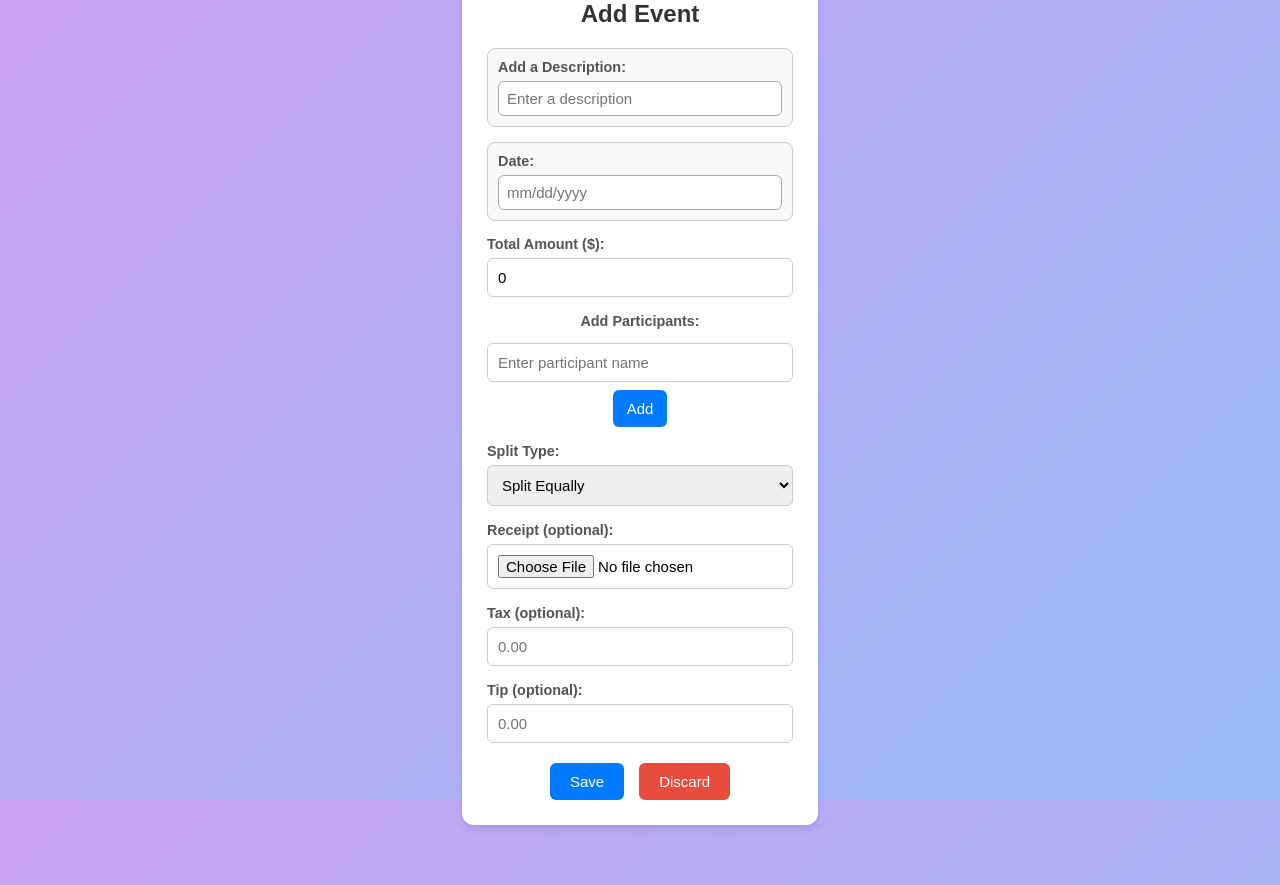
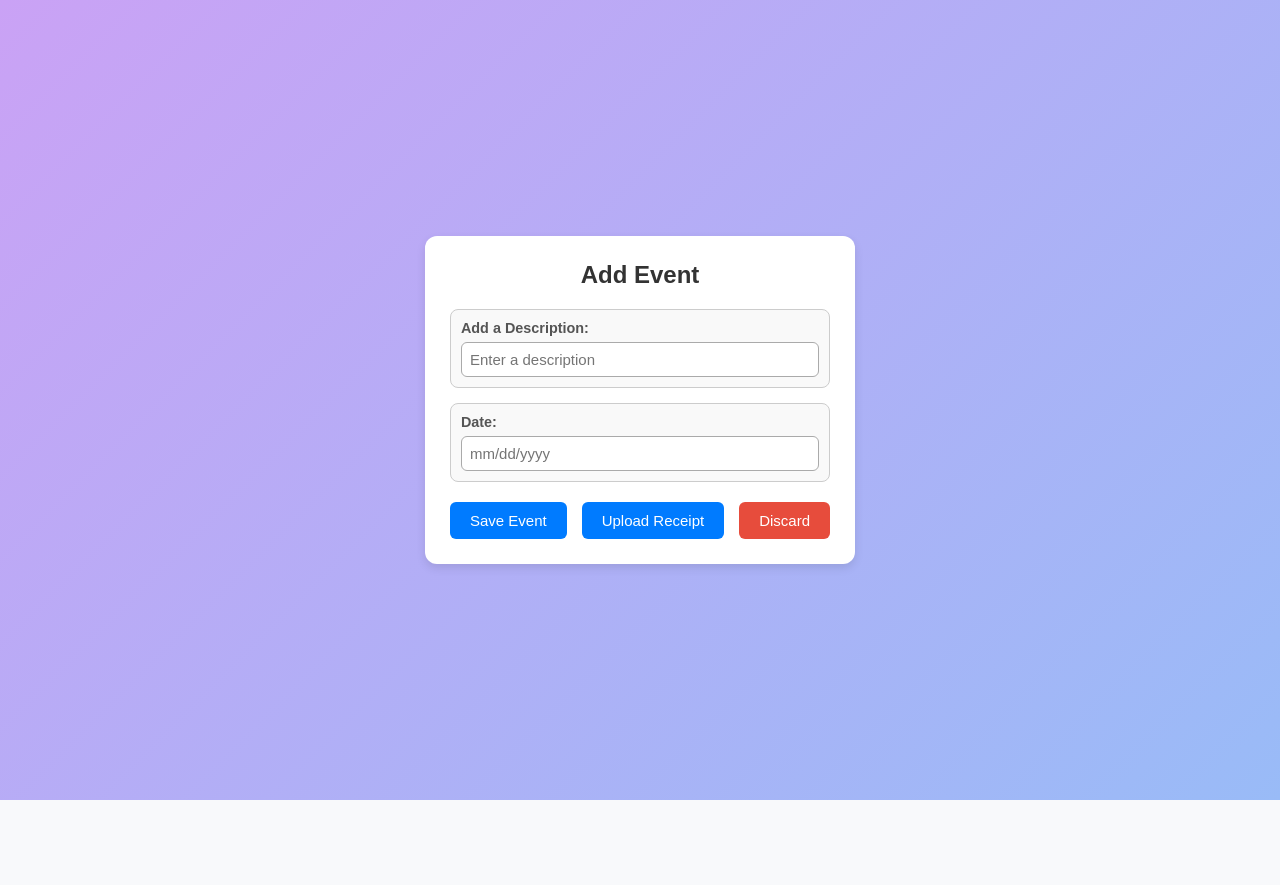
Before and after one commit to Kirthika-Ashokkumar/Splitseez, a React (Create React App) app in the folder frontend_files/: page /events in a window 1280 px wide. After the commit the page ends 800 px from the top, so only its background shows below. Built offline with nearby package versions, Linux system fonts and the light colour scheme.

Commit message:
Update EventPage.js

```diff
--- a/frontend_files/src/EventPage.js
+++ b/frontend_files/src/EventPage.js
@@ -1,59 +1,16 @@
 import React, { useState } from "react";
+import { useNavigate } from "react-router-dom";
 import "./EventPage.css";
 
 const API_BASE = "http://localhost:4000";
 
 function EventPage() {
-  const [participants, setParticipants] = useState([]);
-  const [newParticipant, setNewParticipant] = useState("");
+  const navigate = useNavigate();
 
-  const [splitType, setSplitType] = useState("equal");
-  const [amount, setAmount] = useState(0);
   const [description, setDescription] = useState("");
   const [date, setDate] = useState("");
 
-  const [percentages, setPercentages] = useState({});
-  const [items, setItems] = useState([{ name: "", user: "", amount: "" }]);
-
-  //receipt and tax/tip (optional)
-  const [receiptFile, setReceiptFile] = useState(null);
-  const [tax, setTax] = useState("");
-  const [tip, setTip] = useState("");
-
-  // Add participant
-  const handleAddParticipant = () => {
-    const name = newParticipant.trim();
-    if (!name) return;
-    if (participants.includes(name)) {
-      alert("Participant already added.");
-      return;
-    }
-    setParticipants([...participants, name]);
-    setNewParticipant("");
-  };
-
-  // Percentage & Item handlers
-  const handlePercentageChange = (participant, value) => {
-    setPercentages({ ...percentages, [participant]: value });
-  };
-
-  const handleAddItem = () => {
-    setItems([...items, { name: "", user: "", amount: "" }]);
-  };
-
-  const handleItemChange = (index, field, value) => {
-    const updated = [...items];
-    updated[index][field] = value;
-    setItems(updated);
-  };
-
-  // Optional receipt file change
-  const handleReceiptChange = (e) => {
-    const file = e.target.files?.[0];
-    setReceiptFile(file || null);
-  };
-
-  // Save event(POST /Event (JWT)). If receipt selected, POST /Receipt (multipart + JWT)
+  // Save event (creates the event only: title + date)
   const handleSaveEvent = async () => {
     const token = localStorage.getItem("token");
     if (!token) {
@@ -61,18 +18,14 @@ function EventPage() {
       return;
     }
 
-    // minimal checks
     if (!description.trim()) return alert("Please add a description.");
     if (!date.trim()) return alert("Please add a date (mm/dd/yyyy).");
-    if (participants.length === 0) return alert("Please add at least one participant.");
 
     try {
-      //Create the event
       const eventPayload = {
         title: description,
+        // backend EventSchema.date is a Date, so send ISO string
         date: date ? new Date(date).toISOString() : undefined,
-        //map names/emails with userIds
-        participants,
       };
 
       const createRes = await fetch(`${API_BASE}/Event`, {
@@ -92,54 +45,36 @@ function EventPage() {
       }
 
       const created = await createRes.json();
-      const eventId = created?.event?._id || created?.event?.id || created?._id || created?.id;
+      const eventId =
+        created?.event?._id ||
+        created?.event?.id ||
+        created?._id ||
+        created?.id;
 
-      //upload receipt image (optional)
-      if (receiptFile && eventId) {
-        const formData = new FormData();
-        formData.append("receiptImage", receiptFile);
-        formData.append("event", eventId);
-        if (tax !== "") formData.append("tax", String(tax));
-        if (tip !== "") formData.append("tip", String(tip));
+      if (eventId) {
+        // store so ReceiptPage can attach its receipt to this event
+        localStorage.setItem("lastEventId", eventId);
+      }
 
-        const receiptRes = await fetch(`${API_BASE}/Receipt`, {
-          method: "POST",
-          headers: {
-            Authorization: `Bearer ${token}`,
-          },
-          body: formData,
-        });
-
-        if (!receiptRes.ok) {
-          const text = await receiptRes.text();
-          console.error("Receipt upload failed:", receiptRes.status, text);
-          alert("Event saved, but receipt upload failed.");
-        } else {
-          alert("Event and receipt uploaded successfully!");
-        }
-      } else {
-        // No receipt selected
-        alert("Event saved successfully!");
-      }
+      alert("Event saved successfully!");
+      // keep your existing behavior: go back to dashboard
+      navigate("/dashboard");
     } catch (err) {
       console.error(err);
       alert("Could not connect to backend server.");
     }
   };
 
-  // Discard event
+  // Discard
   const handleDiscard = () => {
     if (!window.confirm("Discard all changes?")) return;
     setDescription("");
     setDate("");
-    setAmount(0);
-    setParticipants([]);
-    setNewParticipant("");
-    setPercentages({});
-    setItems([{ name: "", user: "", amount: "" }]);
-    setReceiptFile(null);
-    setTax("");
-    setTip("");
+  };
+
+  // go to receipt page (to upload receipt + add amount/participants/splits)
+  const handleUploadReceiptClick = () => {
+    navigate("/receipt");
   };
 
   return (
@@ -171,174 +106,20 @@ function EventPage() {
           />
         </div>
 
-        {/* Amount */}
-        <div className="form-group">
-          <label htmlFor="amount">Total Amount ($):</label>
-          <input
-            type="number"
-            id="amount"
-            value={amount}
-            onChange={(e) => setAmount(Number(e.target.value))}
-            placeholder="0.00"
-            min="0"
-            step="0.01"
-          />
-        </div>
-
-        {/* Participants */}
-        <div className="form-group participants">
-          <label htmlFor="participants">Add Participants:</label>
-          <input
-            type="text"
-            id="participants"
-            placeholder="Enter participant name"
-            value={newParticipant}
-            onChange={(e) => setNewParticipant(e.target.value)}
-          />
-          <button type="button" onClick={handleAddParticipant}>
-            Add
-          </button>
-        </div>
-
-        {/* Dropdown for participants */}
-        {participants.length > 0 && (
-          <div className="participant-dropdown">
-            <label>Participants List:</label>
-            <select id="participantDropdown">
-              {participants.map((p, i) => (
-                <option key={i}>{p}</option>
-              ))}
-            </select>
-          </div>
-        )}
-
-        {/* Split Type*/}
-        <div className="form-group">
-          <label htmlFor="splitType">Split Type:</label>
-          <select
-            id="splitType"
-            value={splitType}
-            onChange={(e) => setSplitType(e.target.value)}
-          >
-            <option value="equal">Split Equally</option>
-            <option value="percentage">Split by Percentage</option>
-            <option value="itemize">Itemize</option>
-          </select>
-        </div>
-
-        {/* Equal Split preview */}
-        {splitType === "equal" && participants.length > 0 && (
-          <div className="split-section">
-            <h4>Split Equally:</h4>
-            {participants.map((p, i) => (
-              <p key={i}>
-                {p} owes ${(amount / participants.length || 0).toFixed(2)}
-              </p>
-            ))}
-          </div>
-        )}
-
-        {/* Percentage inputs*/}
-        {splitType === "percentage" && participants.length > 0 && (
-          <div className="split-section">
-            <h4>Split by Percentage:</h4>
-            {participants.map((p, i) => (
-              <div key={i} className="form-group">
-                <label>{p} (%):</label>
-                <input
-                  type="number"
-                  min="0"
-                  max="100"
-                  step="1"
-                  value={percentages[p] || ""}
-                  onChange={(e) => handlePercentageChange(p, e.target.value)}
-                />
-                <span>
-                  {percentages[p]
-                    ? ` = $${(
-                        (Number(percentages[p]) / 100) * Number(amount || 0)
-                      ).toFixed(2)}`
-                    : ""}
-                </span>
-              </div>
-            ))}
-          </div>
-        )}
-
-        {/* Itemized inputs*/}
-        {splitType === "itemize" && (
-          <div className="split-section">
-            <h4>Itemized Split:</h4>
-            {items.map((item, index) => (
-              <div key={index} className="item-entry">
-                <input
-                  type="text"
-                  placeholder="Item name"
-                  value={item.name}
-                  onChange={(e) => handleItemChange(index, "name", e.target.value)}
-                />
-                <input
-                  type="text"
-                  placeholder="User"
-                  value={item.user}
-                  onChange={(e) => handleItemChange(index, "user", e.target.value)}
-                />
-                <input
-                  type="number"
-                  placeholder="Amount ($)"
-                  value={item.amount}
-                  onChange={(e) => handleItemChange(index, "amount", e.target.value)}
-                />
-              </div>
-            ))}
-            <button type="button" onClick={handleAddItem}>
-              + Add Item
-            </button>
-          </div>
-        )}
-
-        {/* NEW: Optional Receipt Upload + Tax/Tip */}
-        <div className="form-group">
-          <label>Receipt (optional):</label>
-          <input
-            type="file"
-            accept="image/*"
-            capture="environment"
-            onChange={handleReceiptChange}
-          />
-        </div>
-
-        <div className="form-group">
-          <label htmlFor="tax">Tax (optional):</label>
-          <input
-            type="number"
-            id="tax"
-            placeholder="0.00"
-            min="0"
-            step="0.01"
-            value={tax}
-            onChange={(e) => setTax(e.target.value)}
-          />
-        </div>
-
-        <div className="form-group">
-          <label htmlFor="tip">Tip (optional):</label>
-          <input
-            type="number"
-            id="tip"
-            placeholder="0.00"
-            min="0"
-            step="0.01"
-            value={tip}
-            onChange={(e) => setTip(e.target.value)}
-          />
-        </div>
-
-        {/* Actions */}
+        {/* Buttons */}
         <div className="button-group">
           <button id="saveBtn" onClick={handleSaveEvent}>
-            Save
+            Save Event
           </button>
+
+          <button
+            type="button"
+            id="uploadReceiptBtn"
+            onClick={handleUploadReceiptClick}
+          >
+            Upload Receipt
+          </button>
+
           <button id="discardBtn" className="discard" onClick={handleDiscard}>
             Discard
           </button>
```
